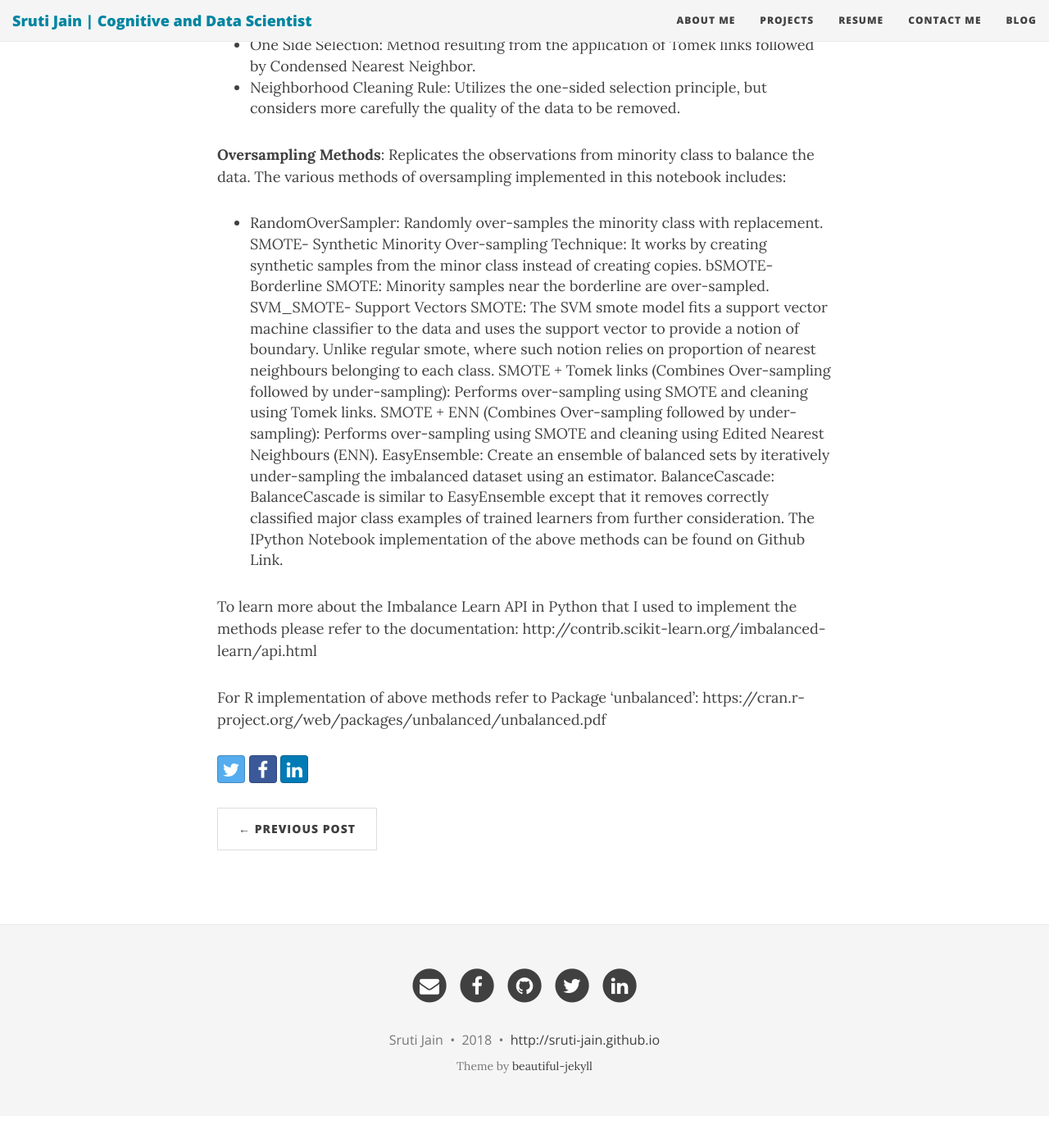
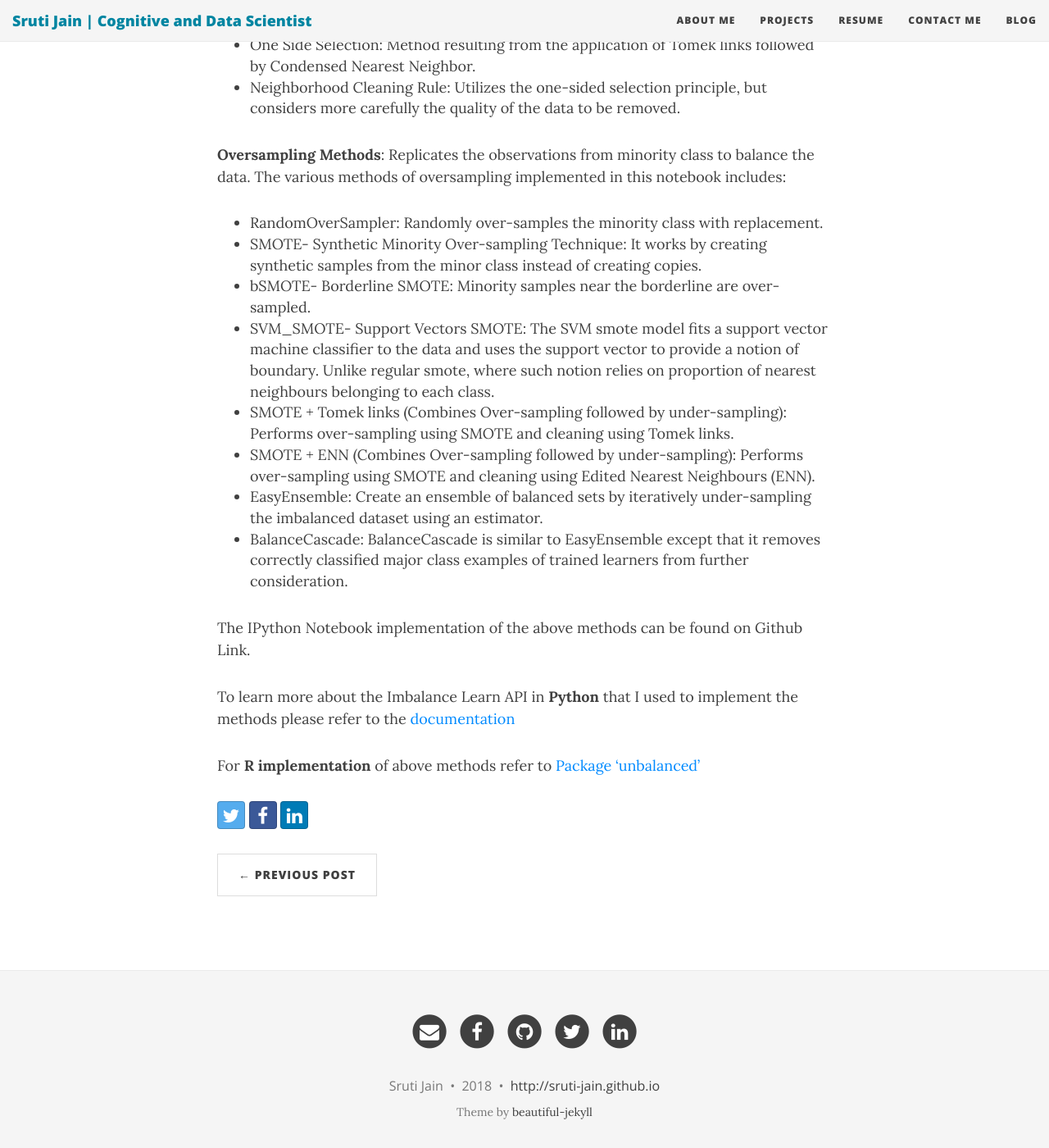
Before and after one commit to sruti-jain/sruti-jain.github.io, a Jekyll site: the page built from _posts/2018-01-19-Balancing-techniques.md, in a window 1280 px wide and 1400 px high, scrolled down 1173 px. Shown: the whole window at 82% size. Built offline with Jekyll 4.4.1, drawn with Linux system fonts in a browser that asks for light colours; nearby versions of some CDN libraries; before the commit the page ends 2534 px from its top, so only the background shows below that.

Commit message:
Update 2018-01-19-Balancing-techniques.md

```diff
--- a/_posts/2018-01-19-Balancing-techniques.md
+++ b/_posts/2018-01-19-Balancing-techniques.md
@@ -21,15 +21,16 @@ In this post, I am writing Undersampling and Oversampling methods that can be im
 
 **Oversampling Methods**: Replicates the observations from minority class to balance the data. The various methods of oversampling implemented in this notebook includes:
 - RandomOverSampler: Randomly over-samples the minority class with replacement.
-SMOTE- Synthetic Minority Over-sampling Technique: It works by creating synthetic samples from the minor class instead of creating copies.
-bSMOTE- Borderline SMOTE: Minority samples near the borderline are over-sampled.
-SVM_SMOTE- Support Vectors SMOTE: The SVM smote model fits a support vector machine classifier to the data and uses the support vector to provide a notion of boundary. Unlike regular smote, where such notion relies on proportion of nearest neighbours belonging to each class.
-SMOTE + Tomek links (Combines Over-sampling followed by under-sampling): Performs over-sampling using SMOTE and cleaning using Tomek links.
-SMOTE + ENN (Combines Over-sampling followed by under-sampling): Performs over-sampling using SMOTE and cleaning using Edited Nearest Neighbours (ENN).
-EasyEnsemble: Create an ensemble of balanced sets by iteratively under-sampling the imbalanced dataset using an estimator.
-BalanceCascade: BalanceCascade is similar to EasyEnsemble except that it removes correctly classified major class examples of trained learners from further consideration.
+- SMOTE- Synthetic Minority Over-sampling Technique: It works by creating synthetic samples from the minor class instead of creating copies.
+- bSMOTE- Borderline SMOTE: Minority samples near the borderline are over-sampled.
+- SVM_SMOTE- Support Vectors SMOTE: The SVM smote model fits a support vector machine classifier to the data and uses the support vector to provide a notion of boundary. Unlike regular smote, where such notion relies on proportion of nearest neighbours belonging to each class.
+- SMOTE + Tomek links (Combines Over-sampling followed by under-sampling): Performs over-sampling using SMOTE and cleaning using Tomek links.
+- SMOTE + ENN (Combines Over-sampling followed by under-sampling): Performs over-sampling using SMOTE and cleaning using Edited Nearest Neighbours (ENN).
+- EasyEnsemble: Create an ensemble of balanced sets by iteratively under-sampling the imbalanced dataset using an estimator.
+- BalanceCascade: BalanceCascade is similar to EasyEnsemble except that it removes correctly classified major class examples of trained learners from further consideration.
+
 The IPython Notebook implementation of the above methods can be found on Github Link.
 
-To learn more about the Imbalance Learn API in Python that I used to implement the methods please refer to the documentation: http://contrib.scikit-learn.org/imbalanced-learn/api.html
+To learn more about the Imbalance Learn API in **Python** that I used to implement the methods please refer to the [documentation](http://contrib.scikit-learn.org/imbalanced-learn/api.html)
 
-For R implementation of above methods refer to Package ‘unbalanced’: https://cran.r-project.org/web/packages/unbalanced/unbalanced.pdf
+For **R implementation** of above methods refer to [Package ‘unbalanced’](https://cran.r-project.org/web/packages/unbalanced/unbalanced.pdf)
```
